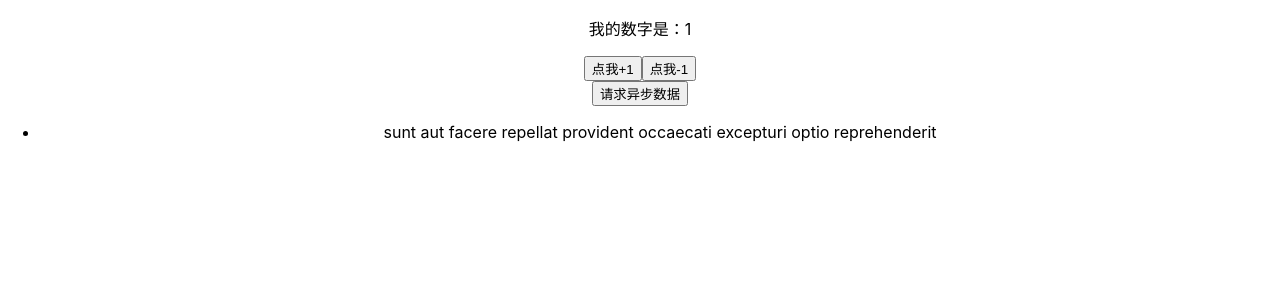
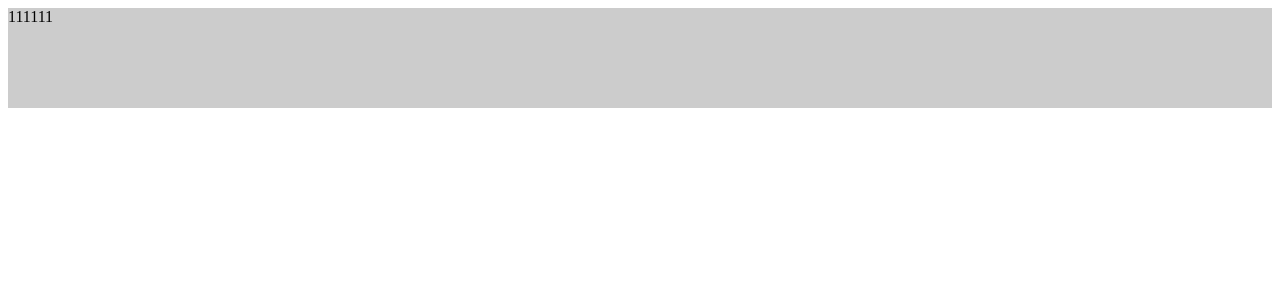
Before and after one commit to orangemiaos/reactCli, a React app: page / in a window 1280 px wide. Shown: the top 300 px of the page. Built offline with nearby package versions, Linux system fonts and the light colour scheme.

Commit message:
项目规整

```diff
--- a/package.json
+++ b/package.json
@@ -4,6 +4,7 @@
   "private": true,
   "dependencies": {
     "@babel/core": "7.9.0",
+    "@material-ui/core": "^4.9.10",
     "@svgr/webpack": "4.3.3",
     "@testing-library/jest-dom": "^4.2.4",
     "@testing-library/react": "^9.3.2",
--- a/src/App.css
+++ /dev/null
@@ -1,3 +0,0 @@
-.App {
-    text-align: center;
-}
--- a/src/App.js
+++ b/src/App.js
@@ -1,15 +1,20 @@
-import React from 'react';
-import './App.css';
-// UI
-// import {Button} from "antd";
-// import 'antd/dist/antd.css';
-// import Login from './pages/login/login.jsx';
-// import Toolbar from './pages/Toolbar/Toolbar.jsx';
-import TestRedux from './pages/TestRedux/TestRedux.jsx';
+// lazy ： 路由懒加载
+// Suspense：载入过程中的页面显示
+import React, {lazy, Suspense} from 'react';
+import {Provider} from "react-redux";
+import store from "./store";
+import {BrowserRouter, Route} from "react-router-dom";
 
-const App =()=>(
-    <div className="App">
-        <TestRedux/>
-    </div>
+// 路由懒加载
+const Login = lazy(() => import('./pages/login/login'));
+
+const App = () => (
+    <Provider store={store}>
+        <BrowserRouter>
+            <Suspense fallback={<div>正在加载中</div>}>
+                <Route path={'/'} component={Login}/>
+            </Suspense>
+        </BrowserRouter>
+    </Provider>
 );
 export default App;
--- /dev/null
+++ b/src/components/src/index.js
@@ -0,0 +1 @@
+import React from 'react';
--- a/src/index.js
+++ b/src/index.js
@@ -1,27 +1,9 @@
 import React from 'react';
 import ReactDOM from 'react-dom';
-import {Provider} from 'react-redux';
-import './index.css';
 import App from './App';
 import * as serviceWorker from './serviceWorker';
-import store from './store';
 
-// router
-import {BrowserRouter, Route} from 'react-router-dom';
-
-const Main = () => {
-    return (
-        <Provider store={store}>
-            <BrowserRouter>
-                <Route path={'/'} component={App}/>
-            </BrowserRouter>
-        </Provider>
-    )
-};
-ReactDOM.render(
-    <Main/>,
-    document.getElementById('root')
-);
+ReactDOM.render(<App/>, document.getElementById('root'));
 
 // If you want your app to work offline and load faster, you can change
 // unregister() to register() below. Note this comes with some pitfalls.
--- a/src/pages/login/login.jsx
+++ b/src/pages/login/login.jsx
@@ -1,36 +1,15 @@
-import React,{useRef} from 'react';
+import React from 'react';
 
 import './login.less';
 
 class Login extends React.Component{
-     constructor(props){
-         super(props);
-         this.state = {
-             result:'result'
-         }
-     }
-     myClick=()=>{
-       console.log(this.refs.a.value)
-     };
     render() {
         return (
-            <div className='login'  onChange={this.myClick}>
-                <input type="text" ref='a'/>
+            <div className='login'>
+               111111
             </div>
         )
     }
 }
-// function Login() {
-//     const textInput = useRef(null);
-//     function handle(event) {
-//       console.log(event.target.value);
-//     }
-//     return (
-//         <div className='login'>
-//             <input type="text" ref={textInput} onChange={handle}/>
-//         </div>
-//     )
-// }
-
 
 export default Login;
--- a/src/reducers/counterReducer.js
+++ b/src/reducers/counterReducer.js
@@ -1,3 +1,4 @@
+// 虽然定义了初始数据，但这里仍要为初始数据赋值
 const counterReducer = (state = {}, action) => {
     switch (action.type) {
         case "ADD":
--- a/src/reducers/getListReducer.js
+++ b/src/reducers/getListReducer.js
@@ -1,3 +1,4 @@
+// 虽然定义了初始数据，但这里仍要为初始数据赋值
 const getListReducer = (state = {}, action) => {
     switch (action.type) {
         case "GRT_LIST":
--- a/src/store.js
+++ b/src/store.js
@@ -4,8 +4,11 @@ import logger from 'redux-logger';
 import rootReducers from './reducers/rootReducers';
 import initialState from './initialState'
 
+// applyMiddleware 支持异步action
 const enhancer = compose(applyMiddleware(thunk, logger));
-// const enhancer = compose(applyMiddleware(thunk, logger), window.devToolsExtension ? window.devToolsExtension() : (f) => f);
+// params:rootReducers: reducer 集合
+// params:rootReducers: initialState 每个reducer对应的它的初始数据
+// params:rootReducers: 支持异步action
 const store = createStore(rootReducers, initialState, enhancer);
 
 export default store;
```
Also changed, not shown: 1 other file (tests, documents, lock files or other folders).
